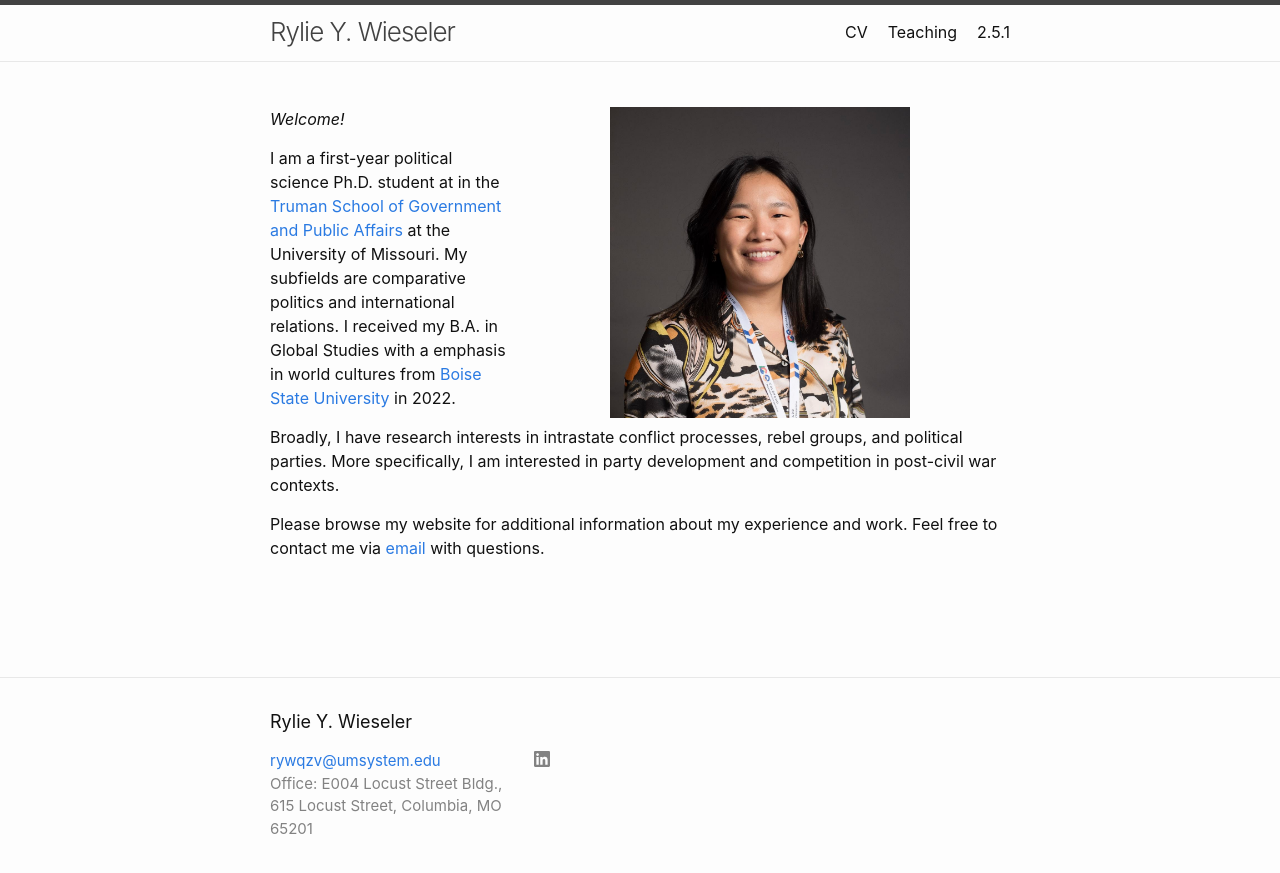
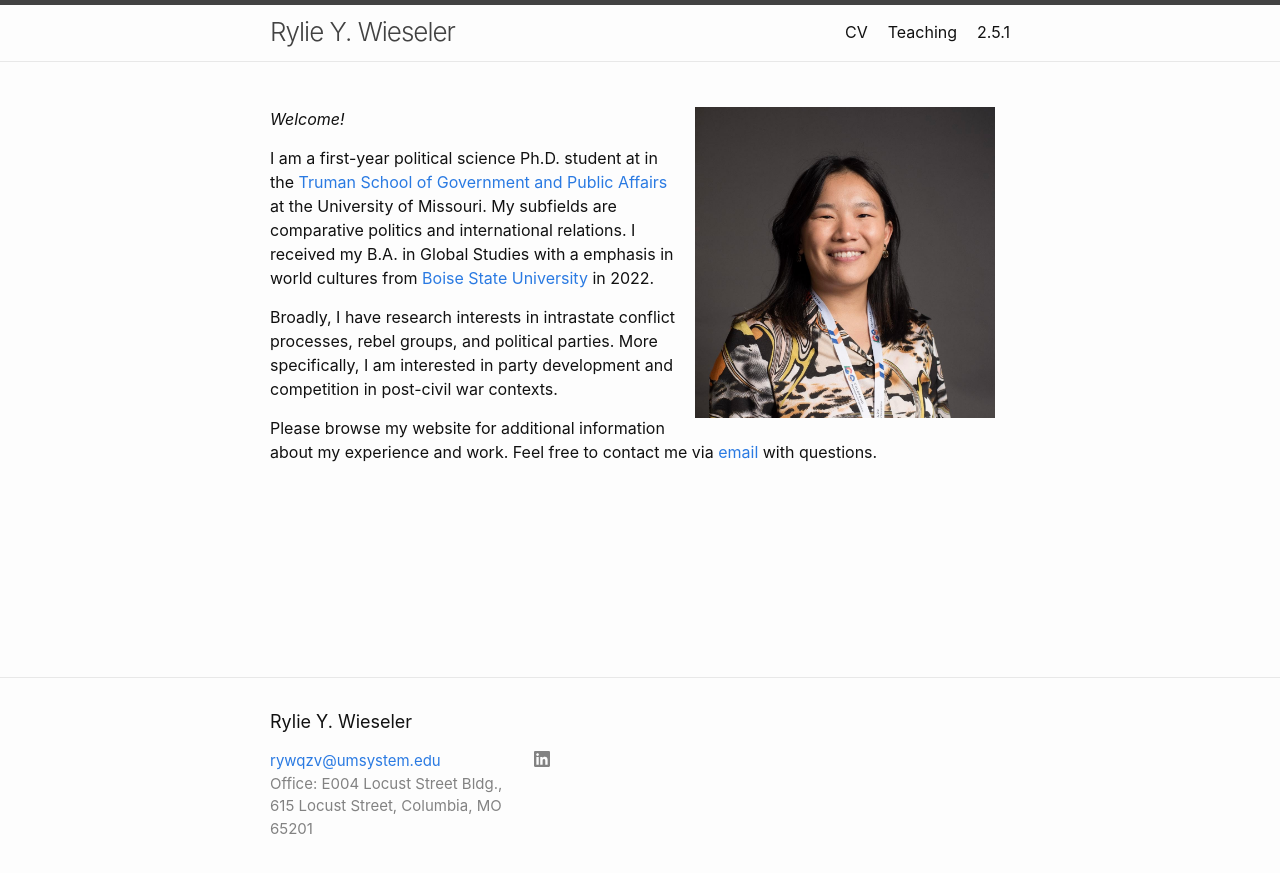
Before and after one commit to ryliewieseler/ryliewieseler.github.io, a Jekyll site: the page built from index.md, in a window 1280 px wide. Shown: the top 873 px of the page. Built offline with Jekyll 4.4.1, drawn with Linux system fonts in a browser that asks for light colours.

Commit message:
Update index.md

```diff
--- a/index.md
+++ b/index.md
@@ -8,7 +8,7 @@
 layout: home
 ---
 
-<img align="right" src="files/wieseler.jpg" width="300" hspace="100" />
+<img align="right" src="files/wieseler.jpg" width="300" hspace="15" />
 
 _Welcome!_
 
```
